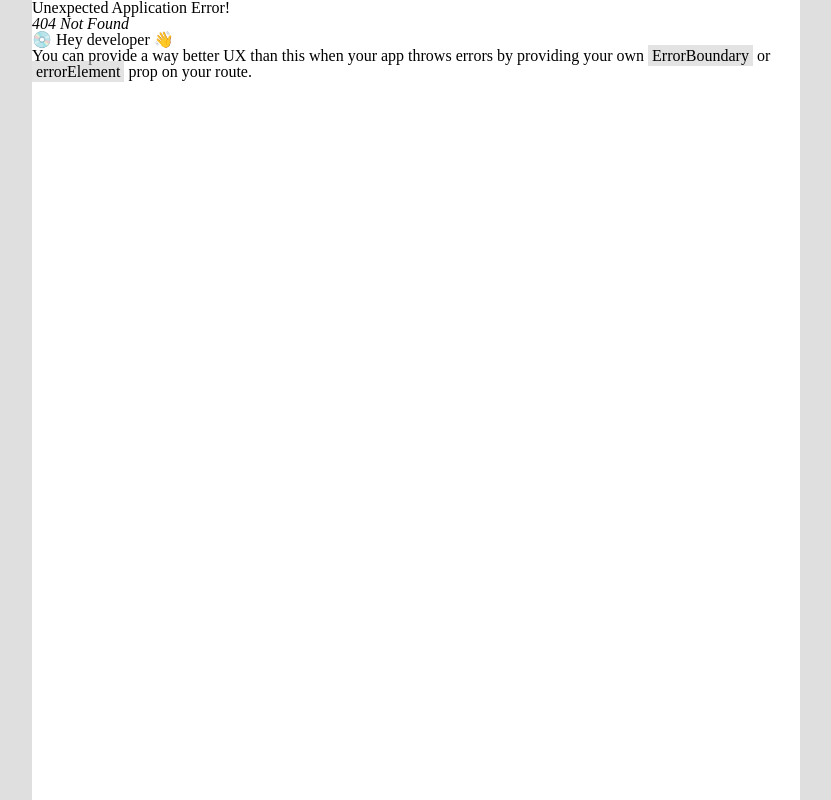
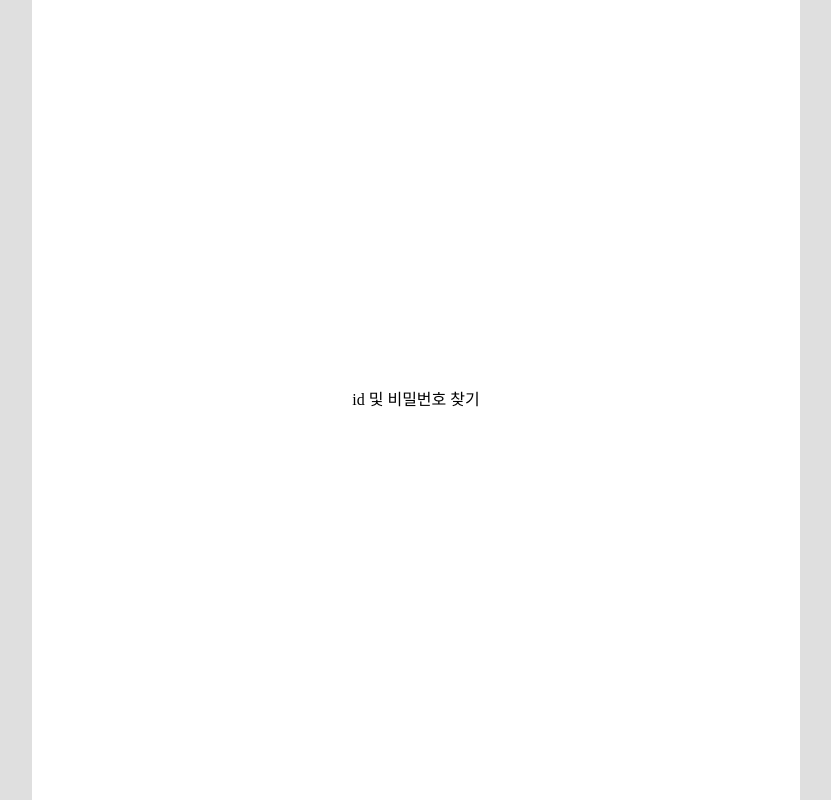
Before and after one commit to APPS-sookmyung/2024-WELLET-client, a React (Vite) app: page /login/find-id in a window 1280 px wide. Before the commit this address had no page. Shown: the whole page, without its empty margins (224-1055 px from the left). Built offline with nearby package versions, Linux system fonts and the light colour scheme; a web font is replaced by a local one.

Commit message:
Feat: 로그인 페이지에서 이메일 로그인, 아이디 비번 찾기 페이지 라우팅

```diff
--- /dev/null
+++ b/src/pages/EmailLoginPage/index.js
@@ -0,0 +1 @@
+export { default } from './EmailLoginPage';
--- /dev/null
+++ b/src/pages/FindIdPwPage/FindIdPwPage.jsx
@@ -0,0 +1,5 @@
+import * as S from './FindIdPwPage.style';
+
+export default function FindIdPwPage() {
+  return <S.Container>id 및 비밀번호 찾기</S.Container>;
+}
--- /dev/null
+++ b/src/pages/FindIdPwPage/FindIdPwPage.style.jsx
@@ -0,0 +1,8 @@
+import styled from '@emotion/styled';
+
+export const Container = styled.div`
+  height: 100vh;
+  display: flex;
+  justify-content: center;
+  align-items: center;
+`;
--- /dev/null
+++ b/src/pages/FindIdPwPage/index.js
@@ -0,0 +1 @@
+export { default } from './FindIdPwPage';
--- a/src/pages/index.js
+++ b/src/pages/index.js
@@ -10,4 +10,8 @@ export { default as OnBoardingPage } from './OnBoardingPage';
 
 export { default as LoginPage } from './LoginPage';
 
+export { default as FindIdPwPage } from './FindIdPwPage';
+
+export { default as EmailLoginPage } from './EmailLoginPage';
+
 export { default as MyPageEdit } from './MyPageEdit';
```
Also changed, not shown: src/router.jsx (+14 -0 lines), src/pages/LoginPage/index.js (line endings or trailing spaces).
